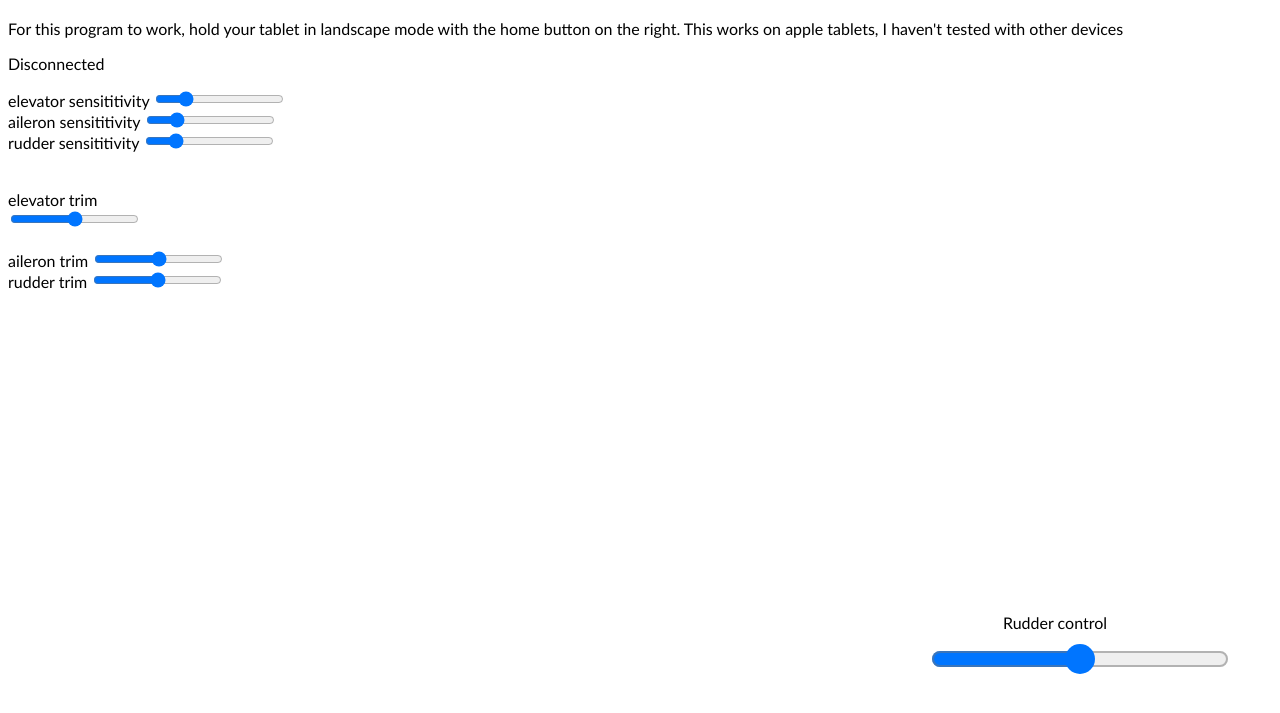
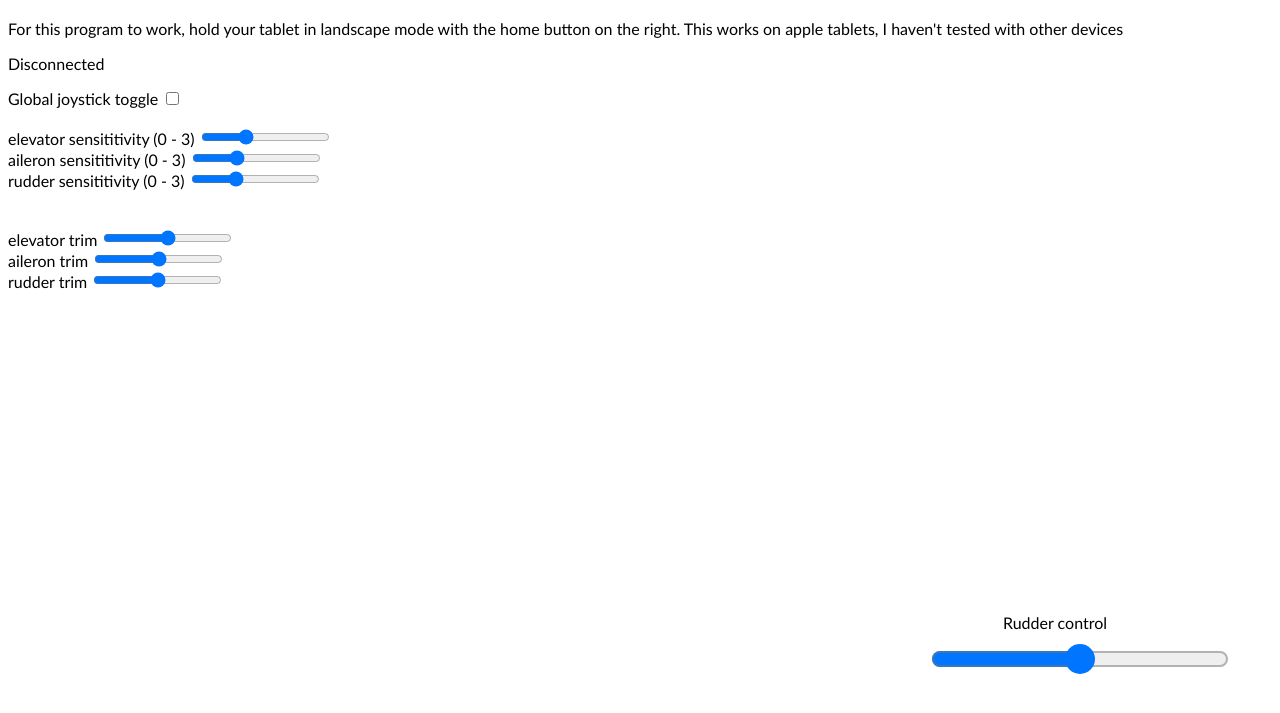
Before and after one commit to ThatCoolCoder/tablet-tilt-joystick, a plain HTML site: page tablet_tilt_joystick/client/index.html in a window 1280 px wide. Shown: the part 63-776 px from the top of the page. Drawn offline with nearby package versions, Linux system fonts and the light colour scheme; no server answers.

```diff
--- a/tablet_tilt_joystick/client/index.html
+++ b/tablet_tilt_joystick/client/index.html
@@ -11,22 +11,28 @@
         <p>For this program to work, hold your tablet in landscape mode with the home button on the right. This works on apple tablets, I haven't tested with other devices</p>
 
         <p id="connected">Disconnected</p>
+        <label for="globalToggle">Global joystick toggle</label>
+        <input type="checkbox" id="globalToggle" />
 
-        <label for="elevatorSensitivity">elevator sensititivity</label>
-        <input type="range" min="0" max="5" step="0.01" value="1" id="elevatorSensitivity" />
         <br />
-        <label for="aileronSensitivity">aileron sensititivity</label>
-        <input type="range" min="0" max="5" step="0.01" value="1" id="aileronSensitivity" />
         <br />
-        <label for="rudderSensitivity">rudder sensititivity</label>
-        <input type="range" min="0" max="5" step="0.01" value="1" id="rudderSensitivity" />
+
+
+        <label for="elevatorSensitivity">elevator sensititivity (0 - 3)</label>
+        <input type="range" min="0" max="3" step="0.01" value="1" id="elevatorSensitivity" />
+        <br />
+        <label for="aileronSensitivity">aileron sensititivity (0 - 3)</label>
+        <input type="range" min="0" max="3" step="0.01" value="1" id="aileronSensitivity" />
+        <br />
+        <label for="rudderSensitivity">rudder sensititivity (0 - 3)</label>
+        <input type="range" min="0" max="3" step="0.01" value="1" id="rudderSensitivity" />
 
         <br />
         <br />
         <br />
 
         <label for="elevatorTrim">elevator trim</label>
-        <div><input type="range" min="-0.5" max="0.5" step="0.01" id="elevatorTrim" /></div>
+        <input type="range" min="-0.5" max="0.5" step="0.01" id="elevatorTrim" />
         <br />
         <label for="aileronTrim">aileron trim</label>
         <input type="range" min="-0.5" max="0.5" step="0.01" id="aileronTrim" />
--- a/tablet_tilt_joystick/client/script.js
+++ b/tablet_tilt_joystick/client/script.js
@@ -5,6 +5,8 @@
 var connected = false;
 
 const connectedLabel = document.getElementById('connected');
+
+const globalToggleCheckbox = document.getElementById('globalToggle');
 
 const elevatorSensitivitySlider = document.getElementById('elevatorSensitivity');
 const aileronSensitivitySlider = document.getElementById('aileronSensitivity');
@@ -76,9 +78,12 @@
 });
 
 setInterval(() => {
-    currentValues.rudder = Number(rudderSlider.value);
+    if (globalToggleCheckbox.checked)
+    {
+        currentValues.rudder = Number(rudderSlider.value);
 
-    socket.emit('update_joystick_position', currentValues);
+        socket.emit('update_joystick_position', currentValues);
 
-    if (! rudderActivated) rudderSlider.value = 0;
+        if (! rudderActivated) rudderSlider.value = 0;
+    }
 }, updateInterval);
```
